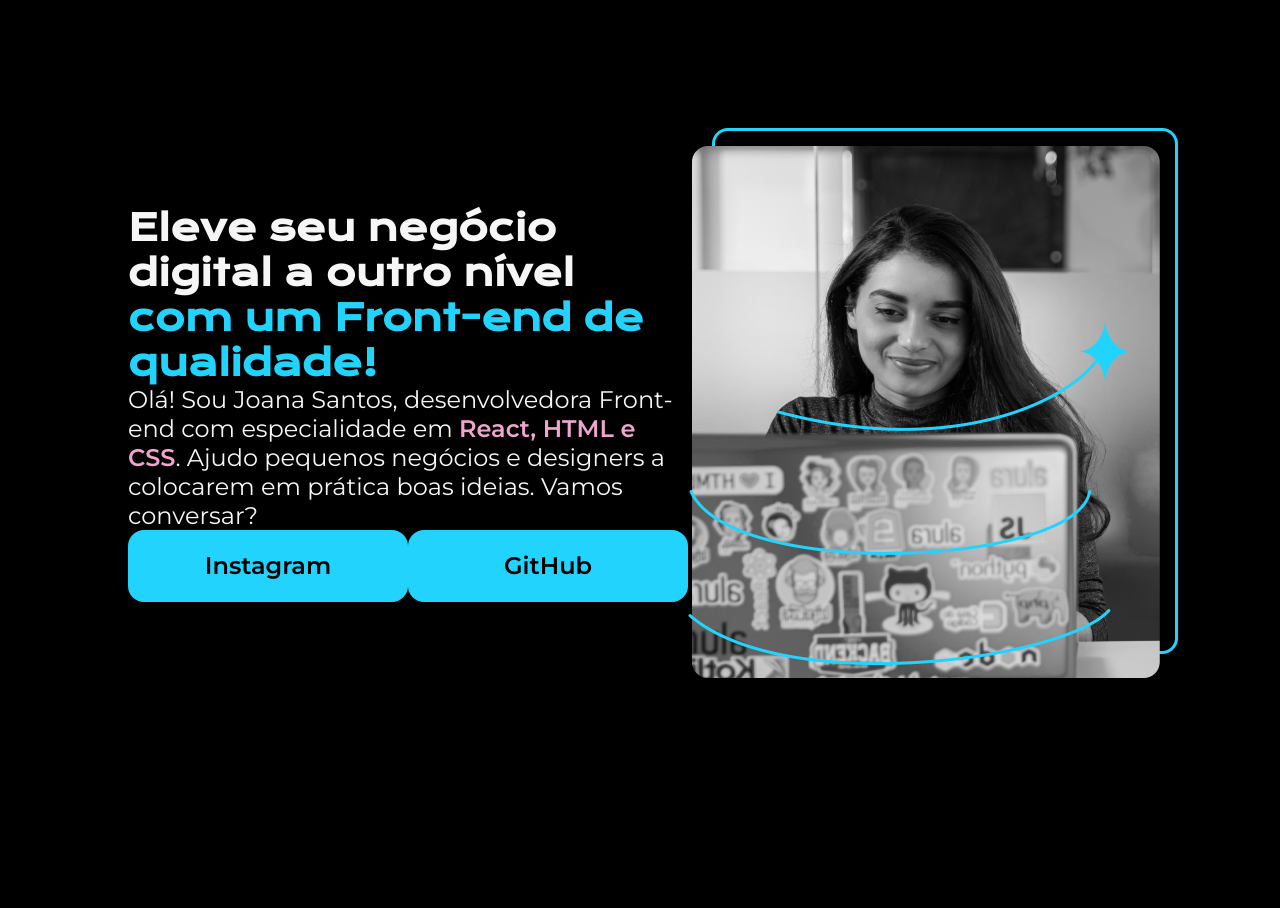
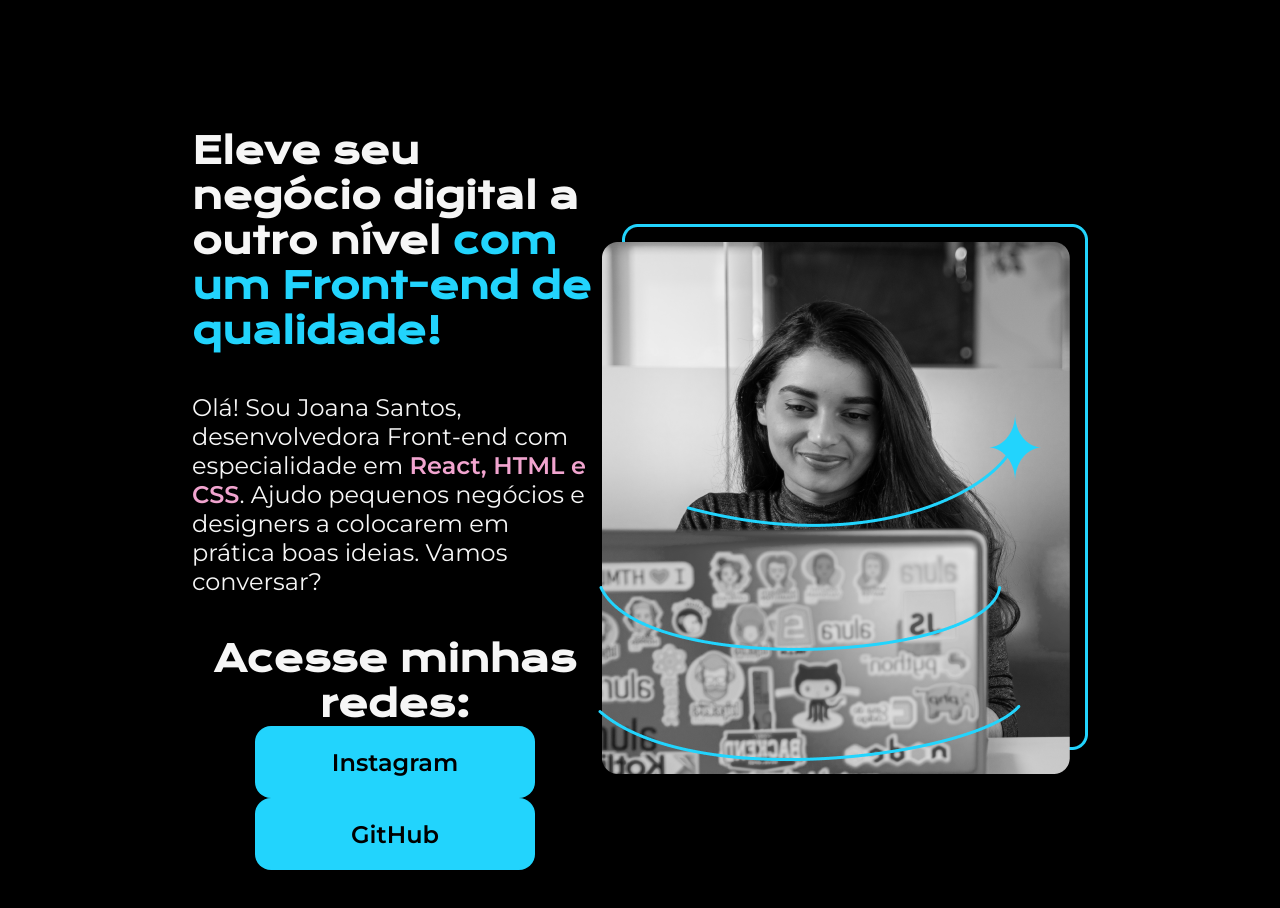
Before and after one commit to AnaNunes90/new_project, a plain HTML site: page challange2/Portifolio-HTML-e-CSS-aula_5/index.html in a window 1280 px wide. Drawn offline with nearby package versions, Linux system fonts and the light colour scheme.

Commit message:
challange2

```diff
--- a/challange2/Portifolio-HTML-e-CSS-aula_5/index.html
+++ b/challange2/Portifolio-HTML-e-CSS-aula_5/index.html
@@ -8,7 +8,7 @@
     <link rel="stylesheet" href="style.css">
 </head>
 <body>
-    <header></header>
+    <header class="header-completo"></header>
     <main class="conteudo-completo">
         <section class="conteudo-texto-completo">
             <h1 class="conteudo-titulo">
@@ -21,13 +21,14 @@
                     colocarem em prática boas ideias. Vamos
                     conversar?
                 </p>
-                    <div class="conteudo-botao-links">
-                        <a class="botao-link" href="https://instagram.com/rafaballerini">Instagram</a>
-                        <a class="botao-link" href="https://github.com/guilhermeonrails">GitHub</a>
-                    </div>
+                        <div class="conteudo-botao-links">
+                            <h2 class="conteudo-titulo-links">Acesse minhas redes:</h2>
+                            <a class="botao-link" href="https://instagram.com/rafaballerini">Instagram</a>
+                            <a class="botao-link" href="https://github.com/guilhermeonrails">GitHub</a>
+                        </div>
         </section>
             <img src="imagem.png" alt="Foto da Joana Santos programando">
     </main>
-    <footer></footer>
+    <footer class="footer-completo"></footer>
 </body>
 </html>
--- a/challange2/Portifolio-HTML-e-CSS-aula_5/style.css
+++ b/challange2/Portifolio-HTML-e-CSS-aula_5/style.css
@@ -8,14 +8,19 @@
 .conteudo-completo{
     display: flex;
     align-items: center;
-    justify-content: space-between; /* justify-content posiciona os elementos de acordo com o requisito do desenvolvedor; space-evenly, além de distribuir
+    justify-content: space-evenly; /* justify-content posiciona os elementos de acordo com o requisito do desenvolvedor; space-evenly, além de distribuir
     os elementos entre os espaços contidos, também inclui as bordas do primeiro e do último elemento no container*/
-    margin: 10%;
+    margin: 10% 15%;
+
+
 
 }
 
 .conteudo-texto-completo{
     width: 615px; /*largura*/
+    display: flex;
+    flex-direction: column;
+    gap: 40px;
 
 
 }
@@ -32,12 +37,25 @@
 
 }
 
+
 .conteudo-botao-links{
     display: flex;
+    flex-direction: column;
     justify-content: space-between;
+    align-items: center
+
 
 
 }
+
+.conteudo-titulo-links{
+
+    font-size: 36px;
+    font-family: 'Krona One', sans-serif;
+    text-align: center;
+
+}
+
 .botao-link{
 
     text-align: center;
@@ -46,14 +64,10 @@
     background-color: #22D4FD;
     font-size: 24px;
     font-weight: 600; /*peso da fonte maior (negrito)*/
-    padding: 21.5px 0px;
-    text-decoration: none;
+    padding: 21.5px 0px; /*em padding, o primeiro valor é sempre do eixo vertical, seguido do horizontal*/
+    text-decoration: none; /* none elimina a decoração automática que o navegador faz*/
     color: #000000;
     font-family: 'Montserrat', sans-serif;
-
-
-
-
 
 
 }
@@ -75,3 +89,7 @@ body{
 .destaque-titulo{
     color: #22D4FD;
 }
+
+.footer-completo {
+    background-color: #22D4FD;
+}
```
